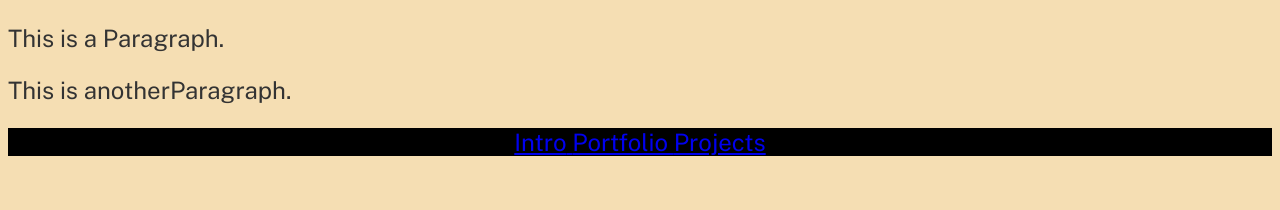
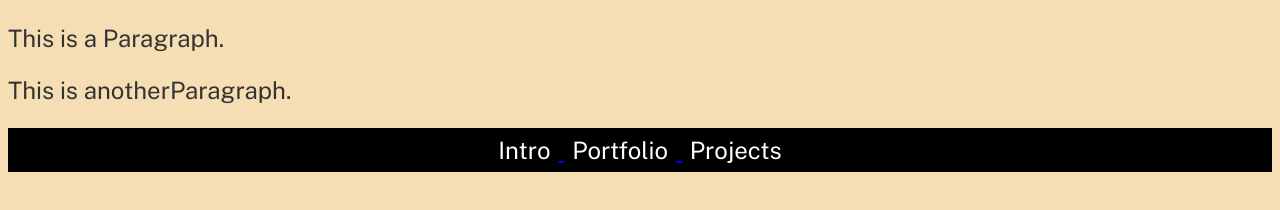
Before and after one commit to Not-Sage/Front-End, a plain HTML site: page 10_Display/index.html in a window 1280 px wide. Drawn offline with nearby package versions, Linux system fonts and the light colour scheme.

Commit message:
Minor changes

```diff
--- a/10_Display/style.css
+++ b/10_Display/style.css
@@ -1,4 +1,5 @@
 @import url('https://fonts.googleapis.com/css2?family=Public+Sans:ital,wght@0,100..900;1,100..900&display=swap');
+
 body{
     font-size: 1.5rem;
     font-family: public sans;
@@ -7,11 +8,20 @@ body{
 }
 ul{
     list-style-type: none;
-    padding-left: 0;
+    padding: 0.5rem;
     text-align: center;
     background: #000;
     margin: 0;
 }
 li{
     display:inline-block;
+    margin-inline: 0.5rem;
 }
+li a{
+    color: #fff;
+    text-decoration: none;
+}
+li a:hover,
+li a:focus{
+    text-decoration: underline;
+}
```
